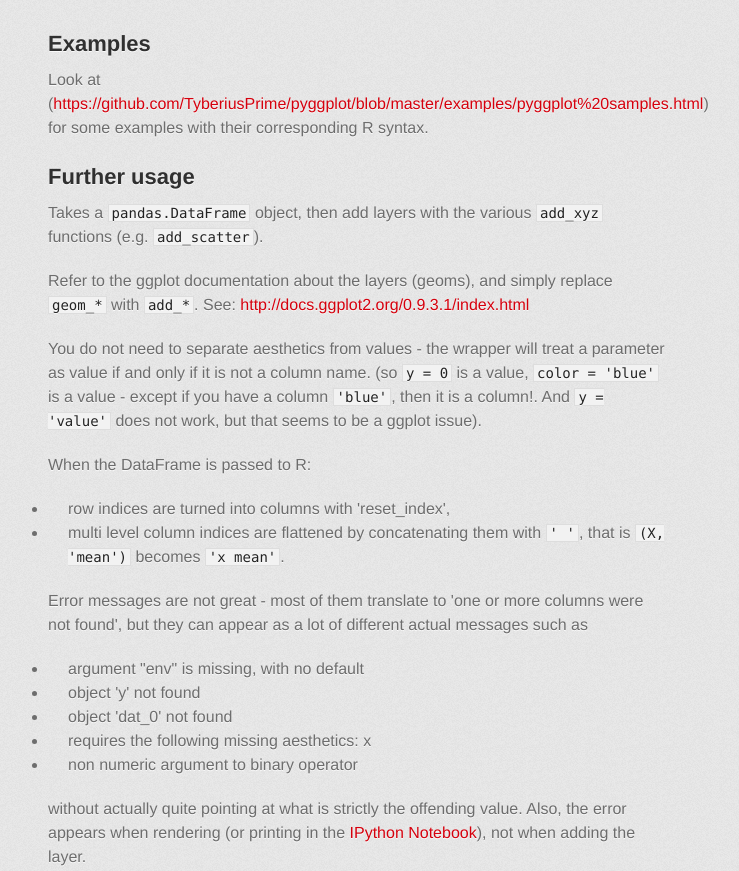
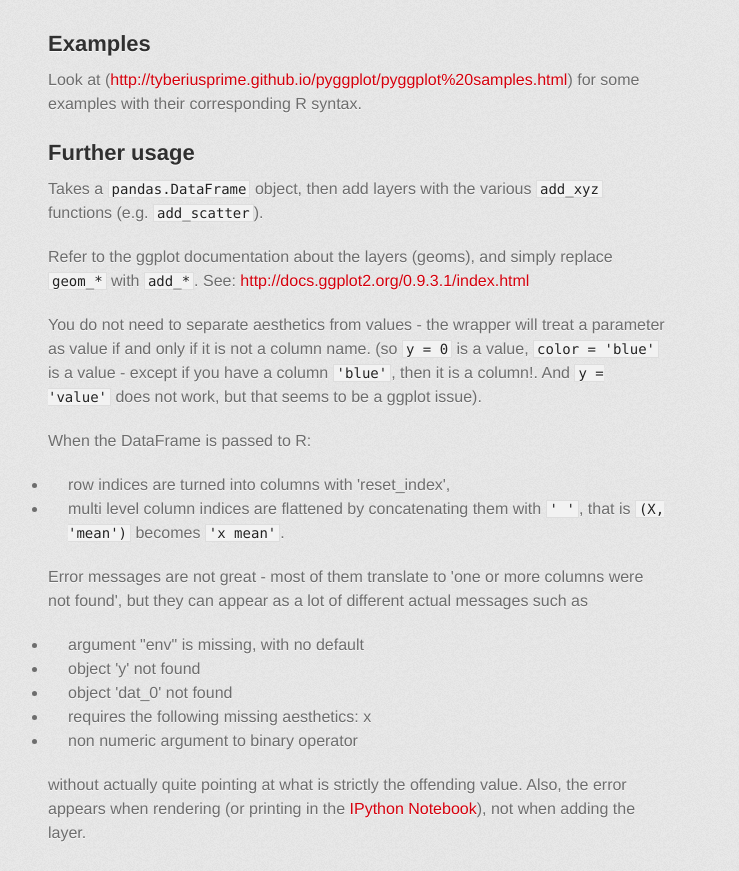
Before and after one commit to TyberiusPrime/pyggplot, a plain HTML site: page index.html in a window 1280 px wide. Shown: the part 1099-1970 px from the top of the page, without its empty margins (282-1021 px from the left). Drawn offline with Linux system fonts and the light colour scheme; a web font is replaced by a local one.

Commit message:
fixed example link in pages

```diff
--- a/index.html
+++ b/index.html
@@ -72,7 +72,7 @@ p.render('output.png')
 <h2>
 <a id="examples" class="anchor" href="#examples" aria-hidden="true"><span class="octicon octicon-link"></span></a>Examples</h2>
 
-<p>Look at (<a href="https://github.com/TyberiusPrime/pyggplot/blob/master/examples/pyggplot%20samples.html">https://github.com/TyberiusPrime/pyggplot/blob/master/examples/pyggplot%20samples.html</a>) for some examples with their corresponding R syntax.</p>
+<p>Look at (<a href="http://tyberiusprime.github.io/pyggplot/pyggplot%20samples.html">http://tyberiusprime.github.io/pyggplot/pyggplot%20samples.html</a>) for some examples with their corresponding R syntax.</p>
 
 <h2>
 <a id="further-usage" class="anchor" href="#further-usage" aria-hidden="true"><span class="octicon octicon-link"></span></a>Further usage</h2>
```
